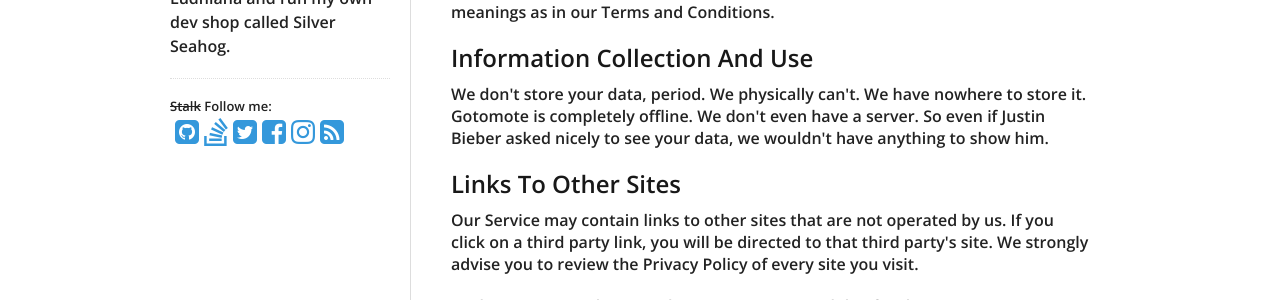
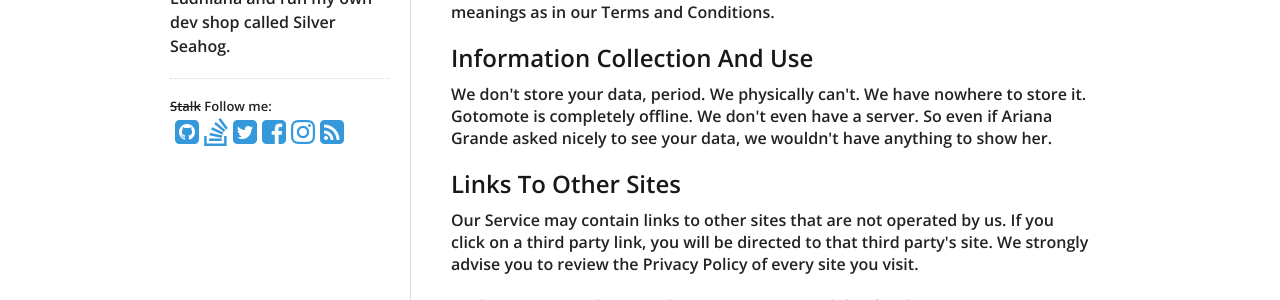
Before and after one commit to 29satnam/29satnam.github.io, a Jekyll site: the page built from _posts/2018-12-02-Privacy-Policy.md, in a window 1280 px wide. Shown: the part 397-697 px from the top of the page. Built offline with Jekyll 4.4.1, drawn with Linux system fonts in a browser that asks for light colours.

Commit message:
Update 2018-12-02-Privacy-Policy.md

```diff
--- a/_posts/2018-12-02-Privacy-Policy.md
+++ b/_posts/2018-12-02-Privacy-Policy.md
@@ -15,7 +15,7 @@ categories:
 
 <h2>Information Collection And Use</h2>
 
-<p>We don't store your data, period. We physically can't. We have nowhere to store it. Gotomote is completely offline. We don't even have a server. So even if Justin Bieber asked nicely to see your data, we wouldn't have anything to show him.</p>
+<p>We don't store your data, period. We physically can't. We have nowhere to store it. Gotomote is completely offline. We don't even have a server. So even if Ariana Grande asked nicely to see your data, we wouldn't have anything to show her.</p>
 
 <h2>Links To Other Sites</h2>
 <p>Our Service may contain links to other sites that are not operated by us. If you click on a third party link, you will be directed to that third party's site. We strongly advise you to review the Privacy Policy of every site you visit.</p>
```
